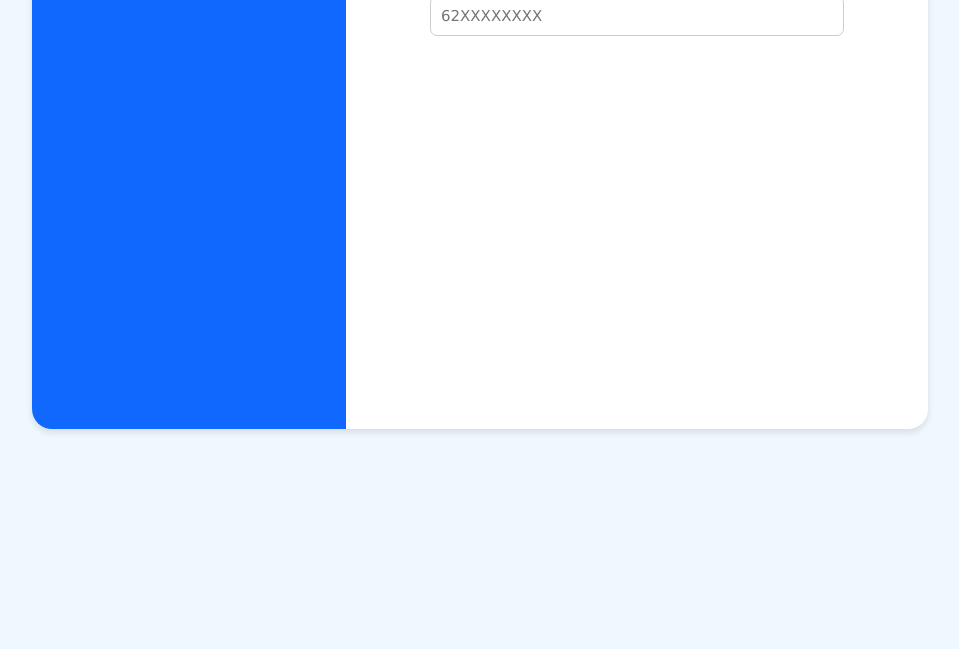
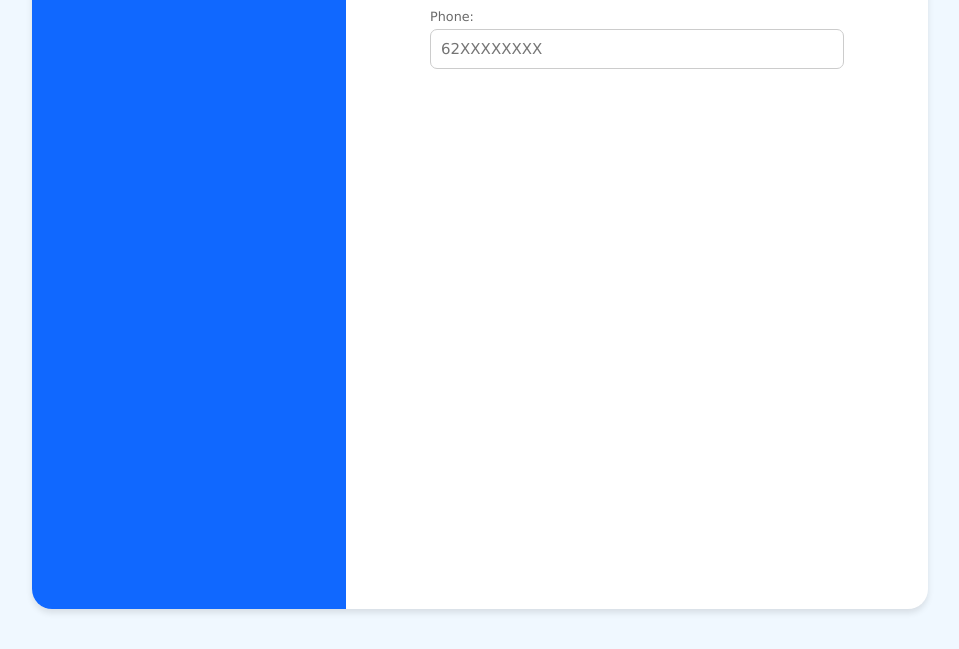
Before and after one commit to Bhupendra-003/Pre-Placement-Registration-form, a plain HTML site: page index.html in a window 1280 px wide. Shown: the part 331-980 px from the top of the page, without its empty margins (160-1119 px from the left). Before the commit the page ends 800 px from the top, so only its background shows below. Drawn offline with Linux system fonts and the light colour scheme.

Commit message:
fixed vertical flexibility

```diff
--- a/style.css
+++ b/style.css
@@ -5,23 +5,24 @@
     box-sizing: border-box;
 }
 html, body{
-    height: 100%;
+    height: auto;
     width: 100%;
     background-color: aliceblue;
+    display: flex;
+    justify-content: center;
+    align-items: center;
 }
 .main{
-    position: absolute;
-    top: 50%;
-    left: 50%;
-    transform: translate(-50%, -50%);
+    position: relative;
     background-color: white;
     width: 70%;
-    height: 90%;
+    height: 900px;
     justify-content: center;
     align-items: center;
     box-shadow: 0 4px 6px rgba(0,0,0,0.1);
     border-radius: 20px;
     display: flex;
+    margin: 40px 0px 40px 0px;
 }
 .main-left{
     position: relative;
@@ -49,13 +50,15 @@ html, body{
     align-items: center;
 }
 .content{
+    margin: 70px 0 0 0;
     width: 77%;
-    height: 90%;
+    height: 100%;
     border: 2px solid white;
 }
 .name-area{
     display: flex;
     justify-content: space-between;
+    margin-top: 30px;
 }
 label{
     font-size: 0.8rem;
```
